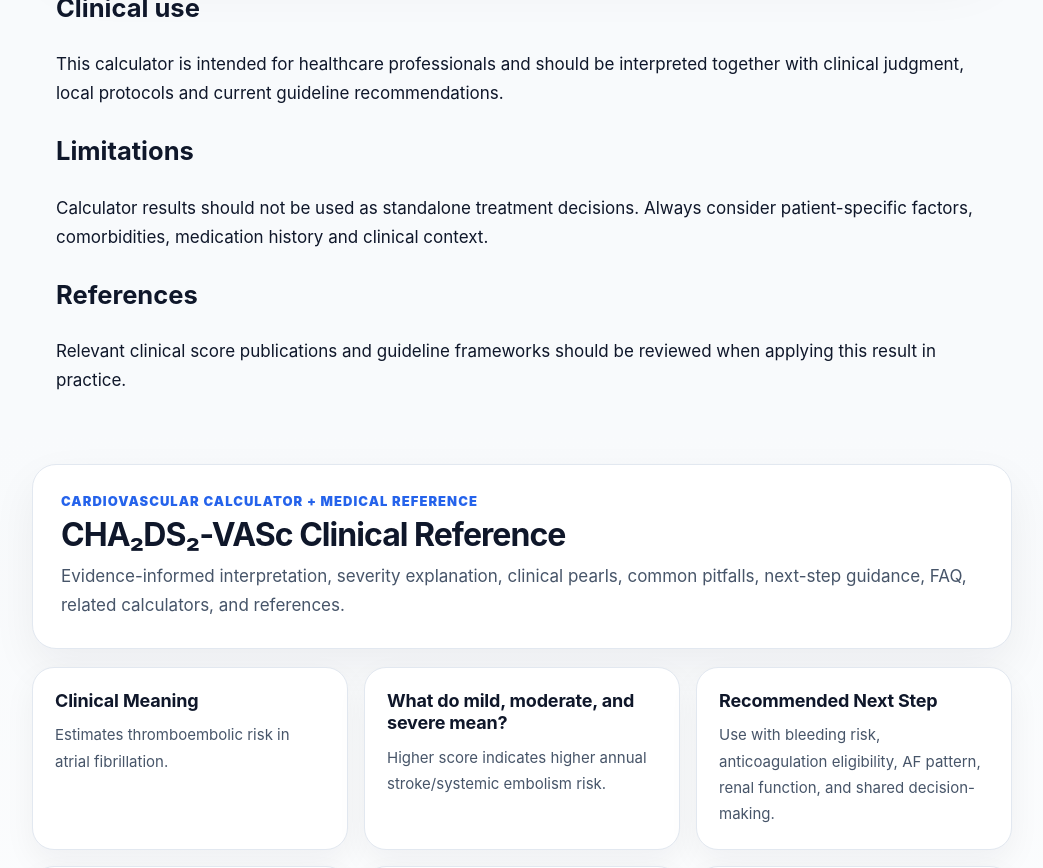
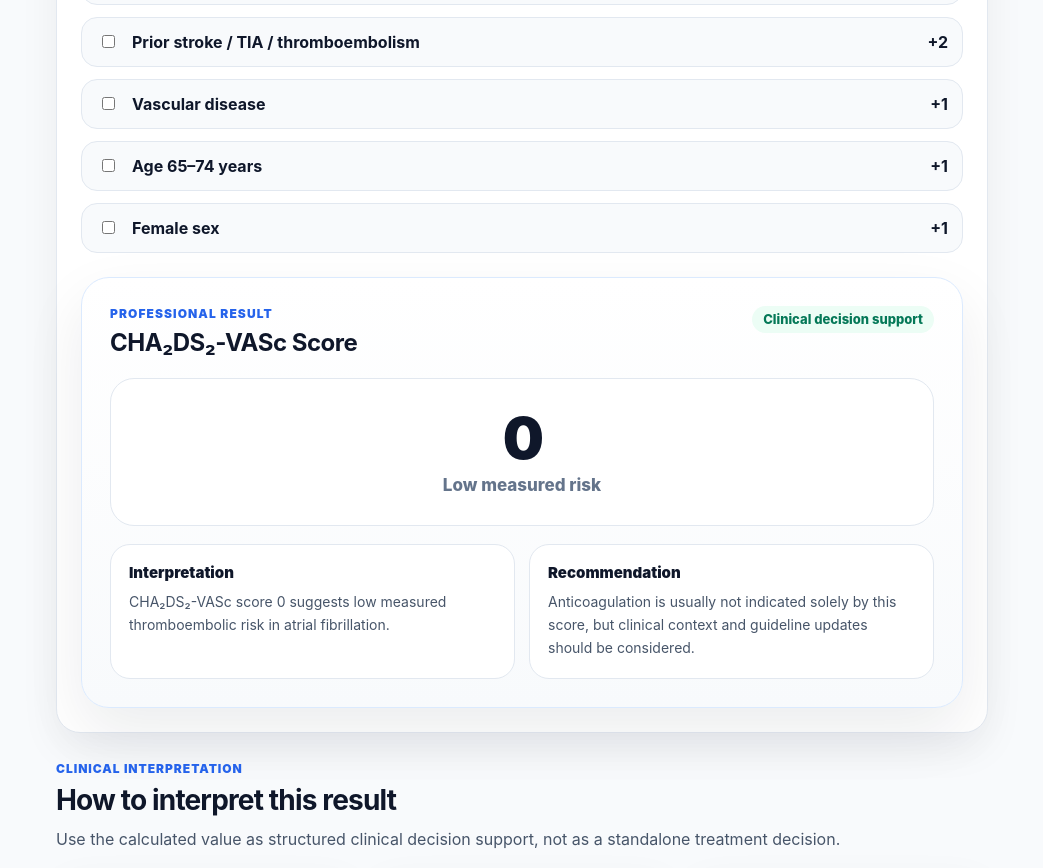
Before and after one commit to brsbyrm/meddoq, a Next.js app: page /calculators/cha2ds2-vasc in a window 1280 px wide. Shown: the part 540-1408 px from the top of the page, without its empty margins (118-1161 px from the left). Built offline with nearby package versions, Linux system fonts and the light colour scheme.

Commit message:
Restore functional CHA2DS2-VASc calculator

```diff
--- a/app/calculators/cha2ds2-vasc/page.js
+++ b/app/calculators/cha2ds2-vasc/page.js
@@ -1,5 +1,180 @@
-import CalculatorClient from "../CalculatorClient.jsx";
+"use client";
 
-export default function Page() {
-  return <CalculatorClient slug="cha2ds2-vasc" />;
+import { useMemo, useState } from "react";
+import CalculatorShell from "../../components/calculators/CalculatorShell";
+import CalculatorPanel from "../../components/calculators/CalculatorPanel";
+import CalculatorResult from "../../components/calculators/CalculatorResult";
+import CalculatorReferencePage from "../../components/calculators/CalculatorReferencePage";
+
+const items = [
+  { id: "heartFailure", label: "Congestive heart failure / LV dysfunction", points: 1 },
+  { id: "hypertension", label: "Hypertension", points: 1 },
+  { id: "age75", label: "Age ≥75 years", points: 2 },
+  { id: "diabetes", label: "Diabetes mellitus", points: 1 },
+  { id: "stroke", label: "Prior stroke / TIA / thromboembolism", points: 2 },
+  { id: "vascular", label: "Vascular disease", points: 1 },
+  { id: "age65", label: "Age 65–74 years", points: 1 },
+  { id: "female", label: "Female sex", points: 1 },
+];
+
+const content = {
+  interpretation: {
+    clinicalMeaning:
+      "CHA₂DS₂-VASc estimates thromboembolic risk in patients with non-valvular atrial fibrillation.",
+    severity:
+      "Higher scores indicate higher annual stroke risk. Age ≥75 and prior stroke/TIA each contribute 2 points.",
+    nextStep:
+      "Use with bleeding risk, patient preference, AF pattern, renal function, drug interactions, frailty, and current anticoagulation guidelines.",
+  },
+  notes: {
+    pearls: [
+      "Female sex is a risk modifier and should be interpreted with the overall clinical profile.",
+      "Prior stroke, TIA, or systemic embolism is a major risk factor and adds 2 points.",
+      "The score supports anticoagulation discussion but does not replace individualized decision-making.",
+    ],
+    pitfalls: [
+      "Using the score outside atrial fibrillation risk assessment.",
+      "Ignoring bleeding risk, renal function, adherence, drug interactions, or patient values.",
+      "Treating female sex alone as a stand-alone indication for anticoagulation.",
+    ],
+  },
+  faq: [
+    {
+      question: "What does CHA₂DS₂-VASc estimate?",
+      answer:
+        "It estimates thromboembolic risk in atrial fibrillation and supports anticoagulation decision-making.",
+    },
+    {
+      question: "Does a low score always mean no anticoagulation?",
+      answer:
+        "No. Decisions should also consider clinical context, patient preference, rhythm burden, bleeding risk, and guideline recommendations.",
+    },
+  ],
+  references: [
+    "Lip GYH et al. Chest. 2010.",
+    "Hindricks G et al. ESC Guidelines for atrial fibrillation.",
+    "January CT et al. AHA/ACC/HRS Guideline for atrial fibrillation.",
+  ],
+  related: ["HAS-BLED", "ATRIA Bleeding", "HEMORR₂HAGES"],
+};
+
+export default function Cha2ds2VascPage() {
+  const [checked, setChecked] = useState({});
+
+  const score = useMemo(() => {
+    return items.reduce((sum, item) => sum + (checked[item.id] ? item.points : 0), 0);
+  }, [checked]);
+
+  const risk = useMemo(() => {
+    if (score >= 4) {
+      return {
+        tone: "red",
+        label: "High thromboembolic risk",
+        interpretation:
+          "This CHA₂DS₂-VASc score suggests high thromboembolic risk in atrial fibrillation.",
+        recommendation:
+          "Anticoagulation is generally favored unless bleeding risk or contraindications outweigh benefit. Apply current AF guidelines and patient-specific assessment.",
+      };
+    }
+
+    if (score >= 2) {
+      return {
+        tone: "amber",
+        label: "Elevated thromboembolic risk",
+        interpretation:
+          "This CHA₂DS₂-VASc score suggests clinically meaningful thromboembolic risk.",
+        recommendation:
+          "Discuss anticoagulation using current AF guidelines, bleeding risk assessment, renal function, patient preference, and shared decision-making.",
+      };
+    }
+
+    if (score === 1) {
+      return {
+        tone: "blue",
+        label: "Low-intermediate risk",
+        interpretation:
+          "CHA₂DS₂-VASc score 1 suggests low-intermediate risk; interpretation depends on which risk factor is present.",
+        recommendation:
+          "Individualize anticoagulation decisions. Female sex alone should not usually be treated as equivalent to other non-sex risk factors.",
+      };
+    }
+
+    return {
+      tone: "green",
+      label: "Low measured risk",
+      interpretation:
+        "CHA₂DS₂-VASc score 0 suggests low measured thromboembolic risk in atrial fibrillation.",
+      recommendation:
+        "Anticoagulation is usually not indicated solely by this score, but clinical context and guideline updates should be considered.",
+    };
+  }, [score]);
+
+  function toggle(id) {
+    setChecked((previous) => ({ ...previous, [id]: !previous[id] }));
+  }
+
+  function toggleAge(id) {
+    setChecked((previous) => {
+      const next = { ...previous, [id]: !previous[id] };
+      if (id === "age75" && next.age75) next.age65 = false;
+      if (id === "age65" && next.age65) next.age75 = false;
+      return next;
+    });
+  }
+
+  return (
+    <CalculatorShell
+      category="Cardiovascular"
+      title="CHA₂DS₂-VASc Score Calculator"
+      description="Stroke risk stratification tool for patients with atrial fibrillation."
+    >
+      <CalculatorPanel>
+        <div style={styles.grid}>
+          {items.map((item) => (
+            <label key={item.id} style={styles.option}>
+              <input
+                type="checkbox"
+                checked={Boolean(checked[item.id])}
+                onChange={() =>
+                  item.id === "age75" || item.id === "age65"
+                    ? toggleAge(item.id)
+                    : toggle(item.id)
+                }
+              />
+              <span>{item.label}</span>
+              <strong>+{item.points}</strong>
+            </label>
+          ))}
+        </div>
+
+        <CalculatorResult
+          title="CHA₂DS₂-VASc Score"
+          value={score}
+          unit={risk.label}
+          tone={risk.tone}
+          interpretation={risk.interpretation}
+          recommendation={risk.recommendation}
+        />
+      </CalculatorPanel>
+
+      <CalculatorReferencePage content={content} />
+    </CalculatorShell>
+  );
 }
+
+const styles = {
+  grid: { display: "grid", gap: 12 },
+  option: {
+    display: "grid",
+    gridTemplateColumns: "24px 1fr auto",
+    gap: 12,
+    alignItems: "center",
+    background: "#f8fafc",
+    border: "1px solid #e2e8f0",
+    borderRadius: 16,
+    padding: 14,
+    cursor: "pointer",
+    color: "#0f172a",
+    fontWeight: 750,
+  },
+};
```
